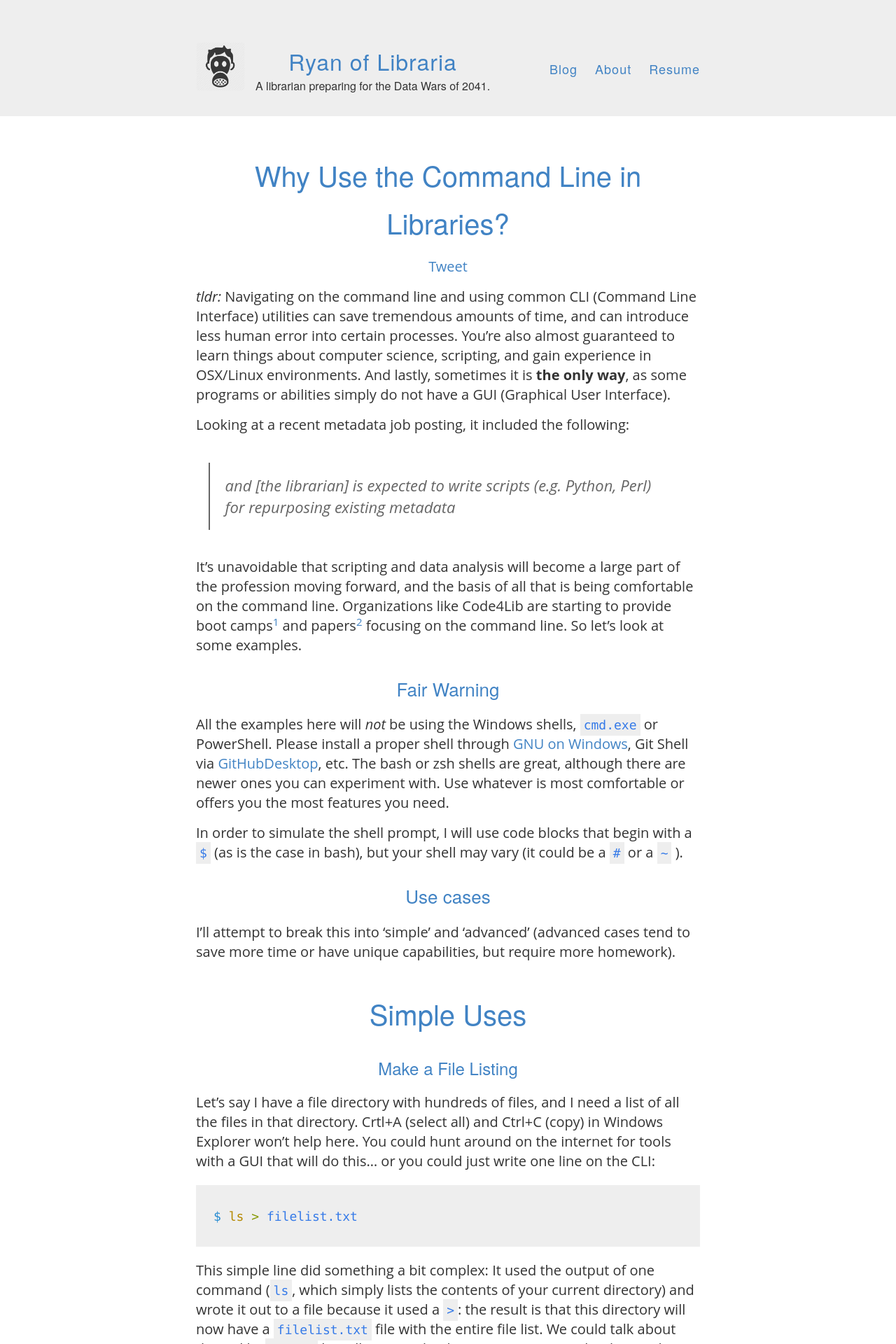
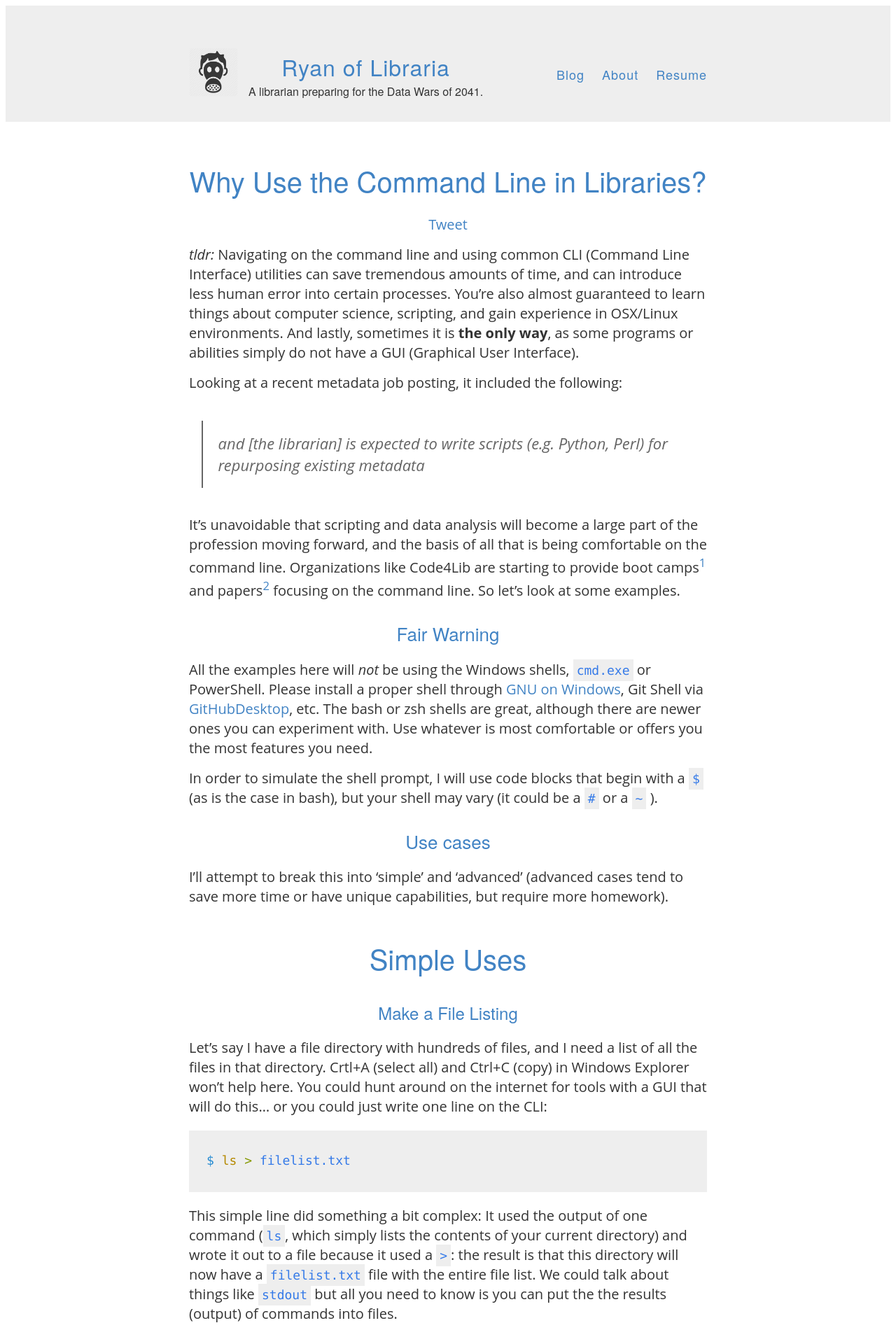
Before and after one commit to remerjohnson/remerjohnson.github.io, a Jekyll site: the page built from _posts/2016-4-5-why-command-line-libraries.md, in a window 1280 px wide. Shown: the top 1920 px of the page at 70% size. Built offline with Jekyll 4.4.1, drawn with Linux system fonts in a browser that asks for light colours; nearby versions of some CDN libraries; comment, search, counter and statistics services are not loaded.

Commit message:
Moved dirs around, changed some config

```diff
--- a/_config.yml
+++ b/_config.yml
@@ -64,7 +64,7 @@
 
 # Set the Sass partials directory, as we're using @imports
 sass:
-  sass_dir: _scss
+  sass_dir: _sass
   style: :expanded # You might prefer to minify using :compressed
 
 # Use the following plug-ins
--- a/style.scss
+++ b/style.scss
@@ -3,7 +3,6 @@
 
 /* IMPORTS */
 
-@import "reset";
 @import "variables";
 /* Syntax highlighting @import is at the bottom of this file */
 
```
Also changed, not shown: _sass/_highlights.scss (renamed from _scss/_highlights.scss), _sass/_reset.scss (renamed from _scss/_reset.scss), _sass/_variables.scss (renamed from _scss/_variables.scss).
